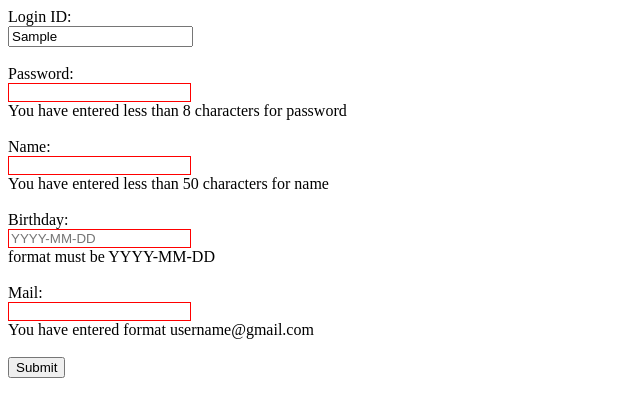
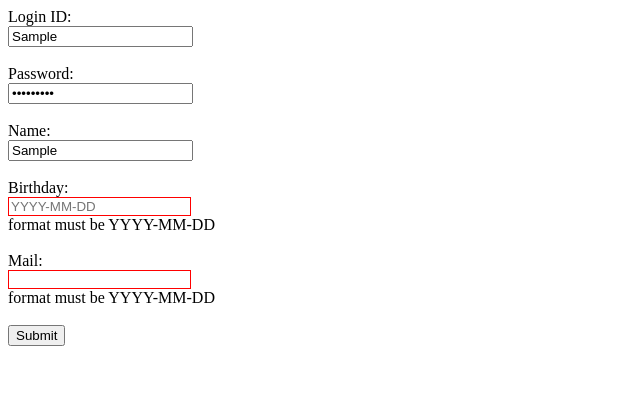
Before and after one commit to saigon-tech/javascript-exercise, a plain HTML site: page index.html in a window 1280 px wide. Both pictures are taken after typing "Sample", "Sample123", "Sample", "Sample", "Sample" into the empty fields and a click on the button "Submit". Shown: the whole page, without its empty margins (0-640 px from the left). Drawn offline with nearby package versions, Linux system fonts and the light colour scheme.

Commit message:
fixed function

```diff
--- a/index.html
+++ b/index.html
@@ -32,105 +32,93 @@
     <br>
     <input id="submitBtn" type="button" value="Submit"/>
 </form>
+
 <script language="javascript">
     $(function () {
-        function validate() {
-            // check white space
-            function issetWhiteSpace(value) {
-                if(value.match(/^\S{3,}$/)) {
+        // check is include white space
+        function isIncludeWhiteSpace(value) {
+            if (value.match(/^$|\s+/)) {
                 return true;
             }
-                return  false;
+            return false;
         }
-
-            if(issetWhiteSpace($('#password').val())){
-                $('#messagePassword').text("White Space not allowed");
-                $('#password').addClass('validate-error');
-                $('#password').val("");
+        //check is only alphabel
+        function isOnlyAlphabet(value) {
+            return value.match(/^[a-zA-Z]+$/)
         }
-
-            if(issetWhiteSpace($('#name').val())){
-                // loi name
-                $('#messageName').text("You have entered less than 50 characters for name");
-                $('#name').addClass('validate-error');
-                $('#name').val("");
+        // check required
+        function isEmptyFields(value) {
+            return !value;
         }
-
-            // check required
-            function requiredFields(value) {
-                if(!value) {
-                    return true;
+        function handleError(element, errorTextElement, errorText) {
+            errorTextElement.text(errorText)
+            element.addClass('validate-error')
+            element.val("")
         }
-                return  false;
+        function handleSuccess(element, errorTextElement) {
+            errorTextElement.text("");
+            element.removeClass('validate-error');
         }
-            if(requiredFields($('#loginID').val())) {
-                $('#messageLoginID').text("Can not be empty");
-                $('#loginID').addClass('validate-error');
+        //check is limit the length of password
+        function isLimitTheLengthOfPassword(value) {
+            return value.length < 8
         }
-            if(requiredFields($('#password').val())) {
-                $('#messagePassword').text("Can not be empty");
-                $('#password').addClass('validate-error');
+        //check is limit the length of text
+        function isLimitTheLengthOfText(value) {
+            return value.length > 50
         }
-            if(requiredFields($('#name').val())) {
-                $('#messageName').text("Can not be empty");
-                $('#name').addClass('validate-error');
+        // check is format yyyy-mm-dd
+        function isFormatYyyyMmDd(value) {
+            return value.match(/(\d{4})-(\d{2})-(\d{2})/)
         }
-            if(requiredFields($('#birthday').val())) {
-                $('#messageBirthday').text("Can not be empty");
-                $('#birthday').addClass('validate-error');
+        // check is format email
+        function isFormatEmail(value) {
+            return !(value.match(/^(([^<>()[\]\\.,;:\s@\"]+(\.[^<>()[\]\\.,;:\s@\"]+)*)|(\".+\"))@((\[[0-9]{1,3}\.[0-9]{1,3}\.[0-9]{1,3}\.[0-9]{1,3}\])|(([a-zA-Z\-0-9]+\.)+[a-zA-Z]{2,}))$/))
         }
-            if(requiredFields($('#mail').val())) {
-                $('#messageMail').text("Can not be empty");
-                $('#mail').addClass('validate-error');
+        function validate() {
+            //loginId
+            if (isEmptyFields($('#loginID').val())) {
+                handleError($("#loginID"), $("#messageLoginID"), "Can not be empty")
+            } else if (!isOnlyAlphabet($('#loginID').val())) {
+                handleError($("#loginID"), $("#messageLoginID"), "Please Enter only alphabets in text")
+            } else {
+                handleSuccess($("#loginID"), $("#messageLoginID"))
             }
-
-            // login id
-            if (!$('#loginID').val().match(/^[a-zA-Z]+$/)) {
-                $('#messageLoginID').text("Please Enter only alphabets in text");
-                $('#loginID').addClass('validate-error');
-                $('#loginID').val("");
+            //password
+            if (isEmptyFields($('#password').val())) {
+                handleError($("#password"), $("#messagePassword"), "Can not be empty")
+            } else if (isLimitTheLengthOfPassword($('#password').val())) {
+                handleError($("#password"), $("#messagePassword"), "You have entered less than 8 characters for password")
+            } else if (isIncludeWhiteSpace($('#password').val())) {
+                handleError($("#password"), $("#messagePassword"), "White Space not allowed")
             } else {
-                $('#messageLoginID').text("");
-                $('#loginID').removeClass('validate-error');
+                handleSuccess($("#password"), $("#messagePassword"))
             }
-            // password
-            if ($('#password').val().length < 8) {
-                $('#messagePassword').text("You have entered less than 8 characters for password");
-                $('#password').addClass('validate-error');
-                $('#password').val("");
+            //name
+            if (isEmptyFields($('#name').val())) {
+                handleError($("#name"), $("#messageName"), "Can not be empty")
+            } else if (isLimitTheLengthOfText($('#name').val())) {
+                handleError($("#name"), $("#messageName"), "You have entered less than 50 characters for name")
             } else {
-                $('#messagePassword').text("");
-                $('#password').removeClass('validate-error');
+                handleSuccess($("#name"), $("#messageName"))
             }
-            // name
-             if (!$('#name').val().match(/^\S{3,}$/)) {
-                $('#messageName').text("You have entered less than 50 characters for name");
-                $('#name').addClass('validate-error');
-                $('#name').val("");
+            //birthday
+            if (isEmptyFields($('#birthday').val())) {
+                handleError($('#birthday'), $('#messageBirthday'), "Can not be empty")
+            } else if (!isFormatYyyyMmDd($('#birthday').val())) {
+                handleError($('#birthday'), $('#messageBirthday'), "format must be YYYY-MM-DD")
             } else {
-                $('#messageName').text("");
-                $('#name').removeClass('validate-error');
+                handleSuccess($('#birthday'), $('#messageBirthday'))
             }
-            // birthday
-            if (!$('#birthday').val().match(/(\d{4})-(\d{2})-(\d{2})/)) {
-                $('#messageBirthday').text("format must be YYYY-MM-DD");
-                $('#birthday').addClass('validate-error');
-                $('#birthday').val("");
+            //email
+            if (isEmptyFields($('#mail').val())) {
+                handleError($('#mail'), $('#messageMail'), "Can not be empty")
+            } else if (isFormatEmail($('#mail').val())) {
+                handleError($('#mail'), $('#messageMail'), "format must be YYYY-MM-DD")
             } else {
-                $('#messageBirthday').text("");
-                $('#birthday').removeClass('validate-error');
-            }
-            // mail
-            if (!$('#mail').val().match(/^(([^<>()[\]\\.,;:\s@\"]+(\.[^<>()[\]\\.,;:\s@\"]+)*)|(\".+\"))@((\[[0-9]{1,3}\.[0-9]{1,3}\.[0-9]{1,3}\.[0-9]{1,3}\])|(([a-zA-Z\-0-9]+\.)+[a-zA-Z]{2,}))$/)) {
-                $('#messageMail').text("You have entered format username@gmail.com");
-                $('#mail').addClass('validate-error');
-                $('#mail').val("");
-            } else {
-                $('#messageMail').text("");
-                $('#mail').removeClass('validate-error');
+                handleSuccess($('#mail'), $('#messageMail'))
             }
         }
-
         $('#submitBtn').click(function () {
             validate();
         });
```
Lines whose indentation alone changed are shown as unchanged.
